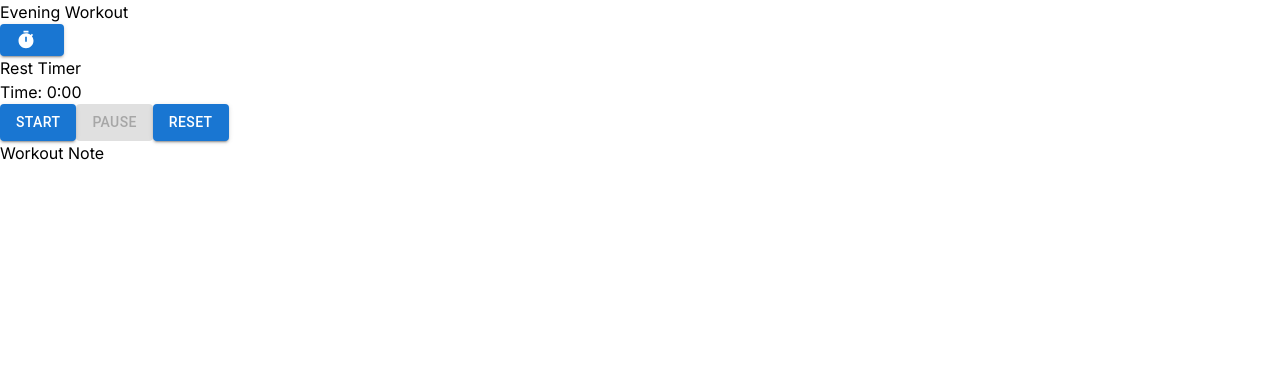
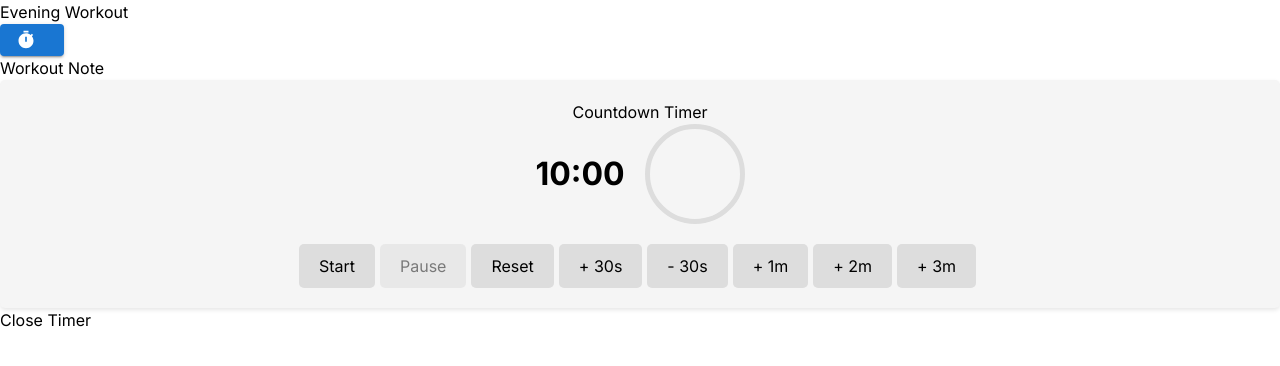
Before and after one commit to Kitteshwar/stronk, a Next.js app: page /startWorkout in a window 1280 px wide. Both pictures are taken after a click on the button 32 px from the left and 40 px from the top of the page. Shown: the top 366 px of the page. Built offline with nearby package versions, Linux system fonts and the light colour scheme.

Commit message:
Refactor timer functionality and add start/stop functionality

```diff
--- /dev/null
+++ b/src/app/pages/countdownTimer.tsx
@@ -0,0 +1,95 @@
+// CountDownTimer.tsx
+
+import React, { useState, useEffect } from 'react';
+import styles from '../styles/CountDownTimer.module.css'; // Import CSS for styling
+
+interface TimerProps {
+  initialTime: number; // Time in seconds
+  onFinish?: () => void; // Optional callback function triggered when timer finishes
+  resetOnClose?: boolean; // Optional boolean to control whether the timer should reset on close
+}
+
+const CountDownTimer: React.FC<TimerProps> = ({ initialTime, onFinish, resetOnClose = true }) => {
+  const [timeLeft, setTimeLeft] = useState(initialTime);
+  const [isRunning, setIsRunning] = useState(false);
+  const [circleProgress, setCircleProgress] = useState(0); // Track circle progress
+
+  useEffect(() => {
+    let intervalId: ReturnType<typeof setInterval> | number | undefined;
+
+    if (isRunning) {
+      intervalId = setInterval(() => {
+        setTimeLeft(prevTimeLeft => Math.max(0, prevTimeLeft - 1));
+        setCircleProgress(prevProgress => Math.max(0, prevProgress - (100 / initialTime))); // Update circle progress
+      }, 1000);
+    }
+
+    return () => clearInterval(intervalId);
+  }, [isRunning, initialTime, timeLeft]);
+
+  const startTimer = () => setIsRunning(true);
+  const pauseTimer = () => setIsRunning(false);
+  const resetTimer = () => {
+    setTimeLeft(initialTime);
+    setCircleProgress(100); // Reset circle progress
+  };
+
+  const addTime = (amount: number) => {
+    setTimeLeft(prevTimeLeft => Math.min(prevTimeLeft + amount, initialTime));
+    setCircleProgress(prevProgress => Math.min(prevProgress + (amount * 100 / initialTime), 100)); // Update circle progress
+  };
+
+  const formatTime = (seconds: number): string => {
+    const minutes = Math.floor(seconds / 60);
+    const secondsRemaining = seconds % 60;
+    return `${minutes.toString().padStart(2, '0')}:${secondsRemaining.toString().padStart(2, '0')}`;
+  };
+
+  const handleFinish = () => {
+    if (onFinish) {
+      onFinish();
+    }
+    if (resetOnClose) {
+
+    }
+  };
+
+  return (
+    <div className={styles.countdownTimer}>
+      <h2>Countdown Timer</h2>
+      <div className={styles.timerContainer}>
+        <p className={styles.timeDisplay}>{formatTime(timeLeft)}</p>
+        <div className={styles.progressCircle}>
+          <div className={styles.progressBar} style={{ width: `${circleProgress}%` }}></div>
+        </div>
+      </div>
+      <div className={styles.buttonContainer}>
+        <button className={styles.button} onClick={startTimer} disabled={isRunning}>
+          Start
+        </button>
+        <button className={styles.button} onClick={pauseTimer} disabled={!isRunning}>
+          Pause
+        </button>
+        <button className={styles.button} onClick={resetTimer}>
+          Reset
+        </button>
+        <button className={styles.button} onClick={() => addTime(30)}>+ 30s</button>
+        <button className={styles.button} onClick={() => addTime(-30)}>
+          - 30s
+        </button>
+        <button className={styles.button} onClick={() => addTime(60)}>
+          + 1m
+        </button>
+        <button className={styles.button} onClick={() => addTime(120)}>
+          + 2m
+        </button>
+        <button className={styles.button} onClick={() => addTime(180)}>
+          + 3m
+        </button>
+      </div>
+      {timeLeft === 0 && <div>Timer Finished!</div>}
+    </div>
+  );
+};
+
+export default CountDownTimer;
--- a/src/app/pages/restTimer.tsx
+++ b/src/app/pages/restTimer.tsx
@@ -11,7 +11,7 @@ export interface TimerProps {
     const [isRunning, setIsRunning] = useState(false);
 
     useEffect(() => {
-      let intervalId: number | undefined;
+      let intervalId: NodeJS.Timeout | undefined | number;
 
       if (isRunning) {
         intervalId = setInterval(() => {
@@ -54,7 +54,6 @@ export interface TimerProps {
           </button>
           <button onClick={handleReset}>Reset</button>
         </div>
-        {onFinish && timeLeft === 0 && <onFinish />}
       </div>
     );
   };
--- a/src/app/startWorkout/page.tsx
+++ b/src/app/startWorkout/page.tsx
@@ -1,22 +1,61 @@
-import Clock from '../pages/workoutClock';
-import React from 'react';
-import Image from 'next/image';
+'use client'
+import React, { useState, useRef } from 'react';
 import TimerIcon from '@mui/icons-material/Timer';
 import Button from '@mui/material/Button';
+import CountDownTimer from '../pages/countdownTimer'; // Assuming CountDownTimer component is in the same directory
 
-export default function startWorkout() {
+export default function StartWorkout() {
+  const [showTimer, setShowTimer] = useState(false);
+  const [timerClosed, setTimerClosed] = useState(false);
+  const [timeLeftWhenClosed, setTimeLeftWhenClosed] = useState(0); // Track time left in the timer when it's closed
+  const timerRef = useRef(null); // Ref for accessing the timer component
+
+  const initialTime = 600; // Initial time in seconds (e.g., 10 minutes)
+
+  const handleTimerButtonClick = () => {
+    setShowTimer(true);
+    if (timerClosed) {
+      // If the timer was closed previously, resume it from the time it was closed
+      timerRef.current.addTime(timeLeftWhenClosed - timerRef.current.getTimeLeft());
+      setTimerClosed(false);
+    }
+  };
+
+  const handleCloseTimer = () => {
+    setShowTimer(false);
+    setTimerClosed(true);
+    setTimeLeftWhenClosed(timerRef.current.getTimeLeft()); // Save the time left in the timer when it's closed
+  };
+
   return (
     <div className="workout-container">
       <div className="workout-header">
         <div className="workout-title">Evening Workout</div>
-        <Button variant="contained" startIcon={<TimerIcon />}></Button>
-        <div className="workout-duration"><Clock initialTime={0} /></div>
+        <Button variant="contained" name='timer' startIcon={<TimerIcon />} onClick={handleTimerButtonClick}></Button>
       </div>
 
       <div className="workout-notes">
         <h2>Workout Note</h2>
         {/* Add your workout notes here */}
       </div>
+
+      {showTimer && (
+        <div className="timer-overlay">
+          <div className="timer-container">
+            <CountDownTimer ref={timerRef} initialTime={initialTime} />
+            <button onClick={handleCloseTimer}>Close Timer</button>
+          </div>
+        </div>
+      )}
+
+      {timerClosed && (
+        <div className="closed-timer-overlay">
+          <div className="closed-timer-container">
+            <p>The timer is still running in the background...</p>
+            <button onClick={() => setShowTimer(true)}>Reopen Timer</button>
+          </div>
+        </div>
+      )}
     </div>
   );
 }
--- /dev/null
+++ b/src/app/styles/countdownTimer.module.css
@@ -0,0 +1,71 @@
+/* CountDownTimer.module.css */
+
+.countdownTimer {
+    display: flex;
+    flex-direction: column;
+    align-items: center;
+    padding: 20px;
+    border-radius: 5px;
+    background-color: #f5f5f5;
+    box-shadow: 0 2px 4px rgba(0, 0, 0, 0.1);
+  }
+
+  .timerContainer {
+    display: flex;
+    align-items: center;
+    margin-bottom: 20px;
+  }
+
+  .timeDisplay {
+    font-size: 2em;
+    font-weight: bold;
+    margin-right: 20px;
+  }
+
+  .progressCircle {
+    width: 100px;
+    height: 100px;
+    border: 5px solid #ddd;
+    border-radius: 50%;
+    position: relative;
+  }
+
+  .progressBar {
+    width: 100%;
+    height: 100%;
+    background-color: #4CAF50;
+    border-radius: 50%;
+    animation: progress 1s linear infinite;
+  }
+
+  @keyframes progress {
+    0% {
+      transform: rotate(0deg);
+    }
+    100% {
+      transform: rotate(360deg);
+    }
+  }
+
+  .buttonContainer {
+    display: flex;
+    justify-content: space-between;
+  }
+
+  .button {
+    padding: 10px 20px;
+    border: none;
+    border-radius: 5px;
+    background-color: #ddd;
+    cursor: pointer;
+    margin-right: 5px;
+  }
+
+  .button:hover {
+    background-color: #ccc;
+  }
+
+  .button:disabled {
+    opacity: 0.5;
+    cursor: default;
+  }
```
